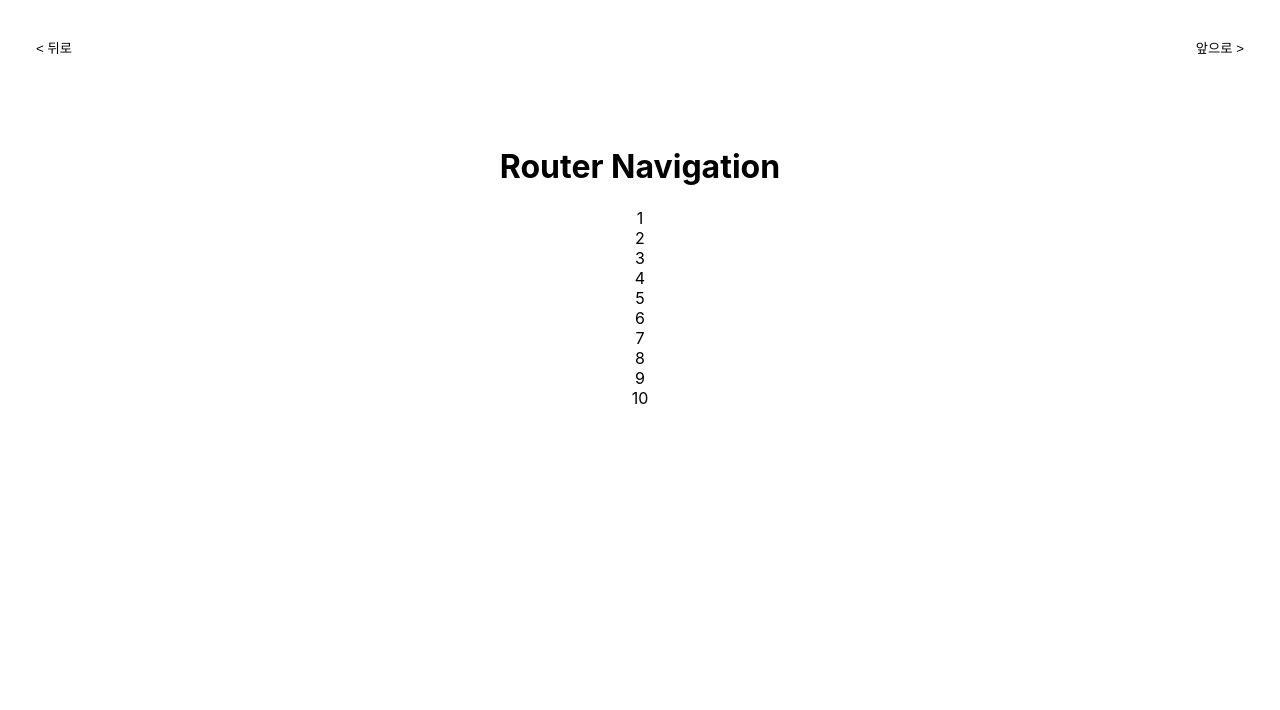
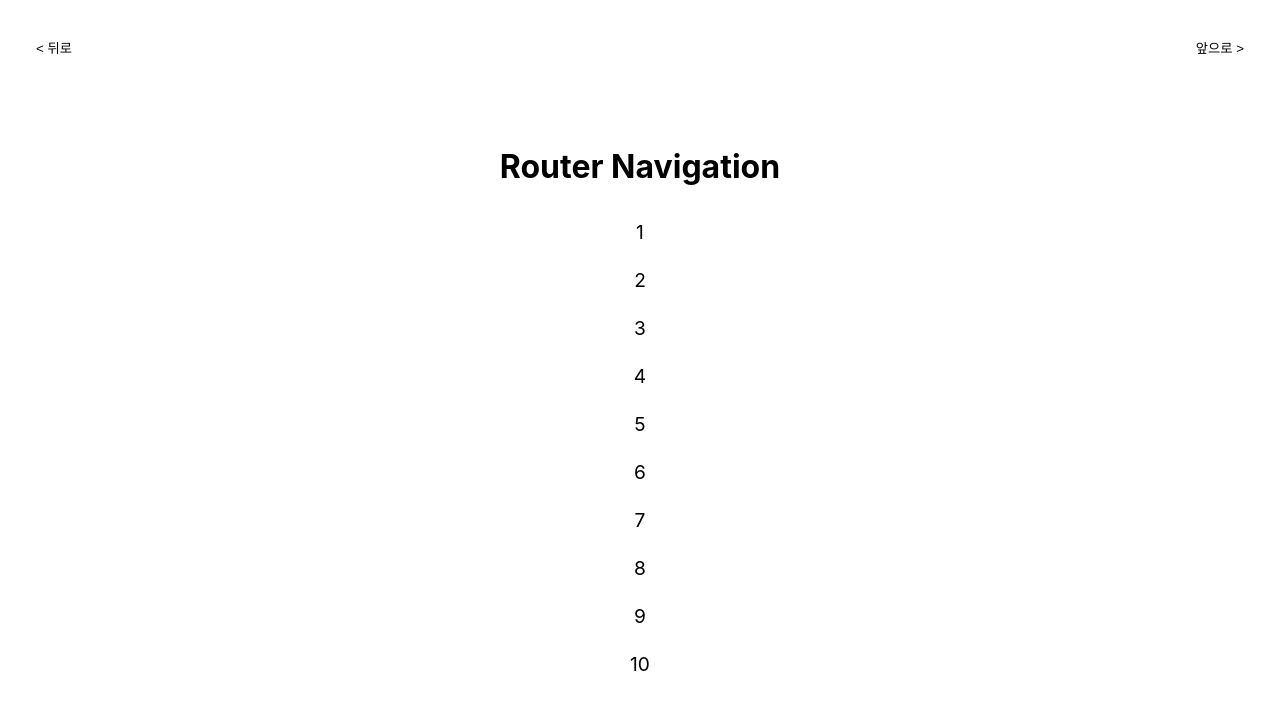
Before and after one commit to vreality64/nextjs-history-navigation-playground, a Next.js app: page /router in a window 1280 px wide. Shown: the top 710 px of the page. Built offline with nearby package versions, Linux system fonts and the light colour scheme.

Commit message:
fix: Router 페이지 스타일 변경

```diff
--- a/src/pages/Router.js
+++ b/src/pages/Router.js
@@ -1,6 +1,7 @@
 import { useRouter } from "next/router";
 import { Layout } from "../components/Layout/Layout";
 import { useMock } from '../hooks/useMock';
+import styles from './List.module.css'
 
 export function Router() {
   const router = useRouter();
@@ -10,6 +11,7 @@ export function Router() {
     <Layout title="Router Navigation">
       <h1>Router Navigation</h1>
 
+      <div className={styles.list}>
         {mock.map((value, idx) => {
           return (
             <div
@@ -24,6 +26,7 @@ export function Router() {
             </div>
           )
         })}
+      </div>
     </Layout>
   )
 }
```
Lines whose indentation alone changed are shown as unchanged.
